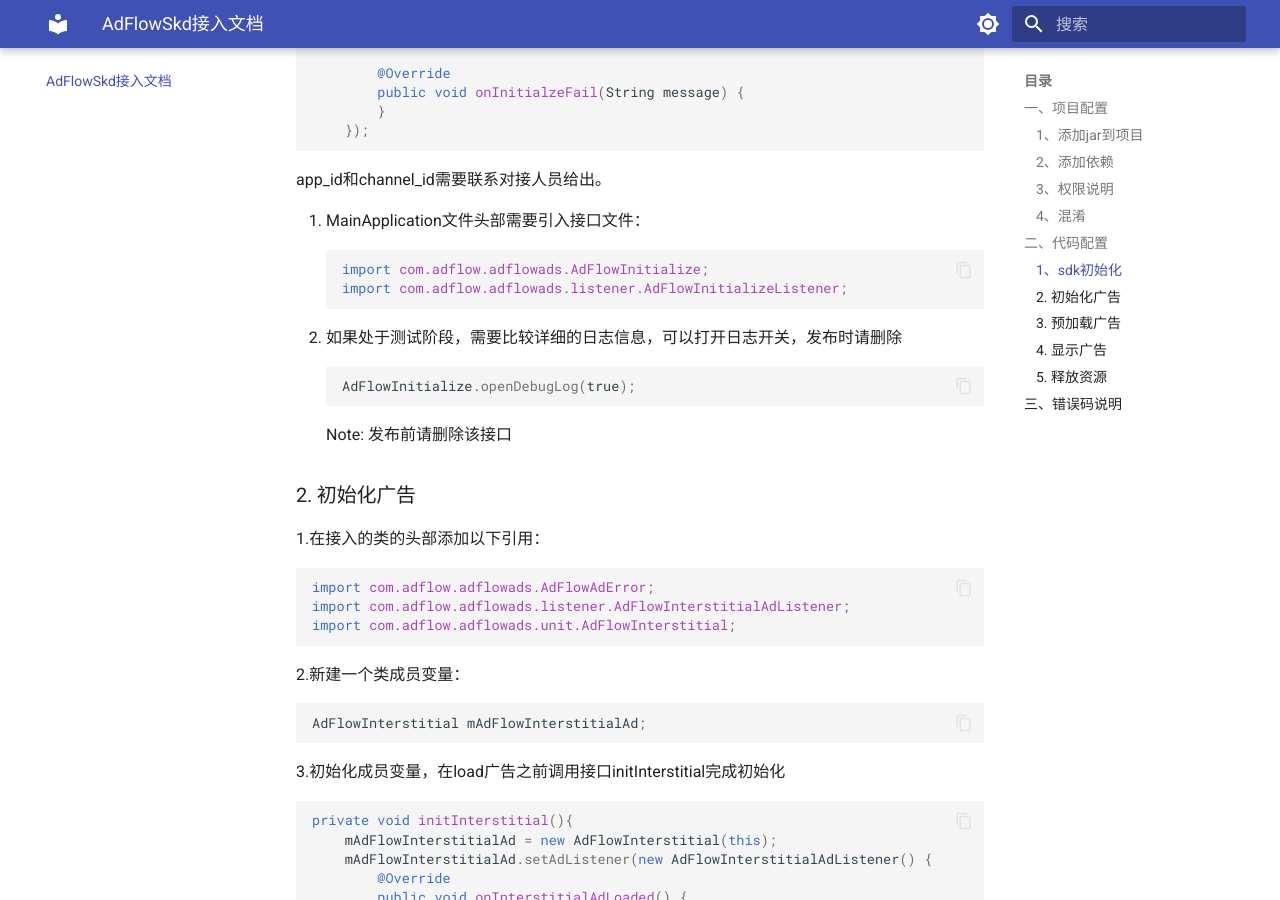
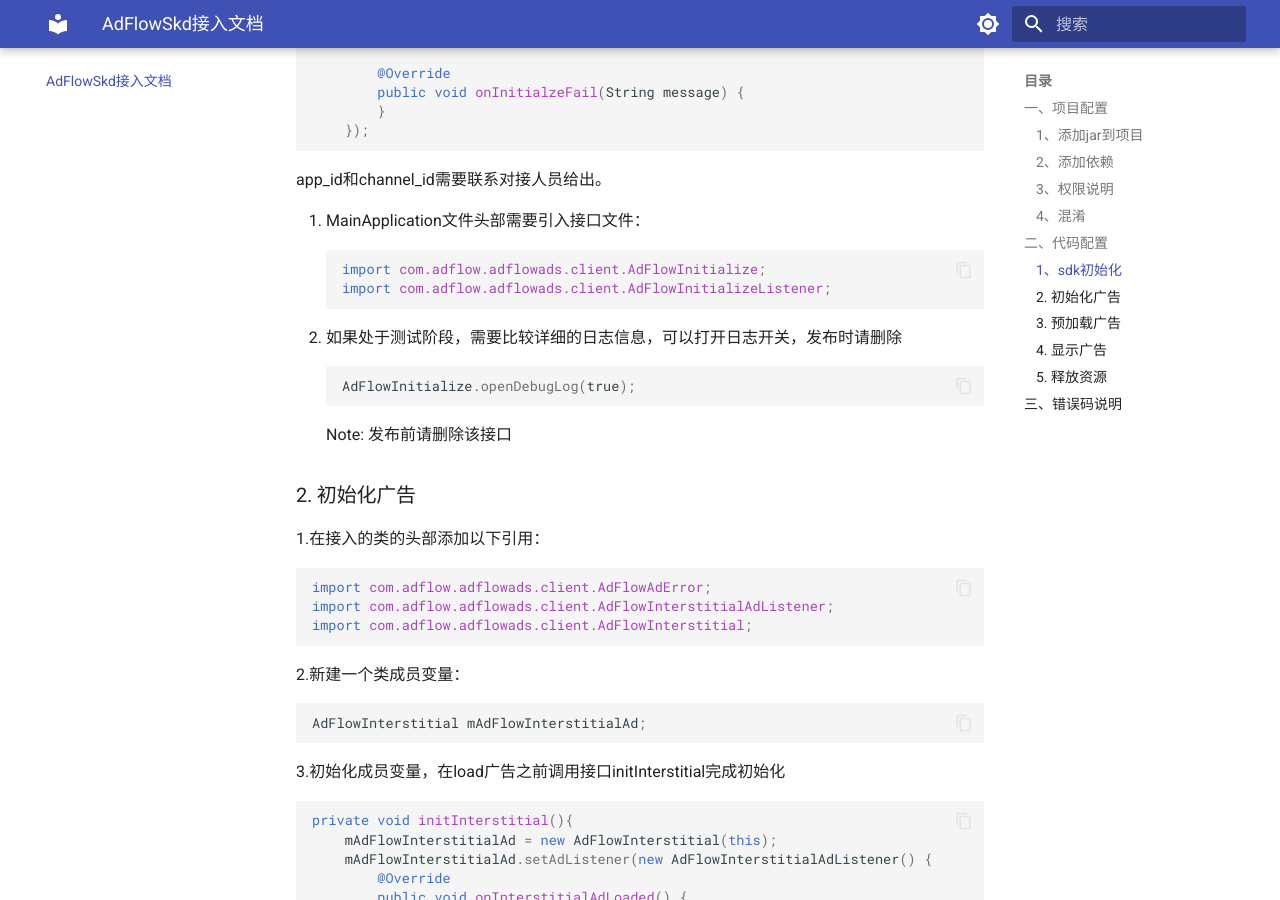
Before and after one commit to adflowsdk/AdFlowJarSdkDoc, an MkDocs documentation site: the page built from docs/index.md, in a window 1280 px wide and 900 px high, scrolled down 1469 px. Built offline with MkDocs 1.6.1 and Material for MkDocs 9.7.7, drawn with Linux system fonts in a browser that asks for light colours; comment, search, counter and statistics services are not loaded; some of the changed text lies outside the part shown.

Commit message:
modify class path

````diff
--- a/docs/index.md
+++ b/docs/index.md
@@ -36,10 +36,9 @@
 
 1.添加以下规则到项目的混淆文件proguard-rules.pro内：
 ```java
--keep class com.adflow.adflowads.AdFlowInitialize { *;}
-
--keep class com.adflow.adflowads.unit.AdFlowInterstitial { *;}
-
+-keep public class com.adflow.adflowads.client.** {
+    public *;
+}
 ```
 
 ## 二、代码配置
@@ -67,8 +66,8 @@ AdFlowInitialize.initialize(this, app_id,
 
 3. MainApplication文件头部需要引入接口文件：
 ```java
-import com.adflow.adflowads.AdFlowInitialize;
-import com.adflow.adflowads.listener.AdFlowInitializeListener;
+import com.adflow.adflowads.client.AdFlowInitialize;
+import com.adflow.adflowads.client.AdFlowInitializeListener;
 
 ```
 4. 如果处于测试阶段，需要比较详细的日志信息，可以打开日志开关，发布时请删除
@@ -80,9 +79,9 @@ Note: 发布前请删除该接口
 ### 2. 初始化广告
 1.在接入的类的头部添加以下引用：
 ```java
-import com.adflow.adflowads.AdFlowAdError;
-import com.adflow.adflowads.listener.AdFlowInterstitialAdListener;
-import com.adflow.adflowads.unit.AdFlowInterstitial;
+import com.adflow.adflowads.client.AdFlowAdError;
+import com.adflow.adflowads.client.AdFlowInterstitialAdListener;
+import com.adflow.adflowads.client.AdFlowInterstitial;
 ```
 2.新建一个类成员变量：
 ```java
````
Also changed, not shown: site/404.html, site/index.html.
